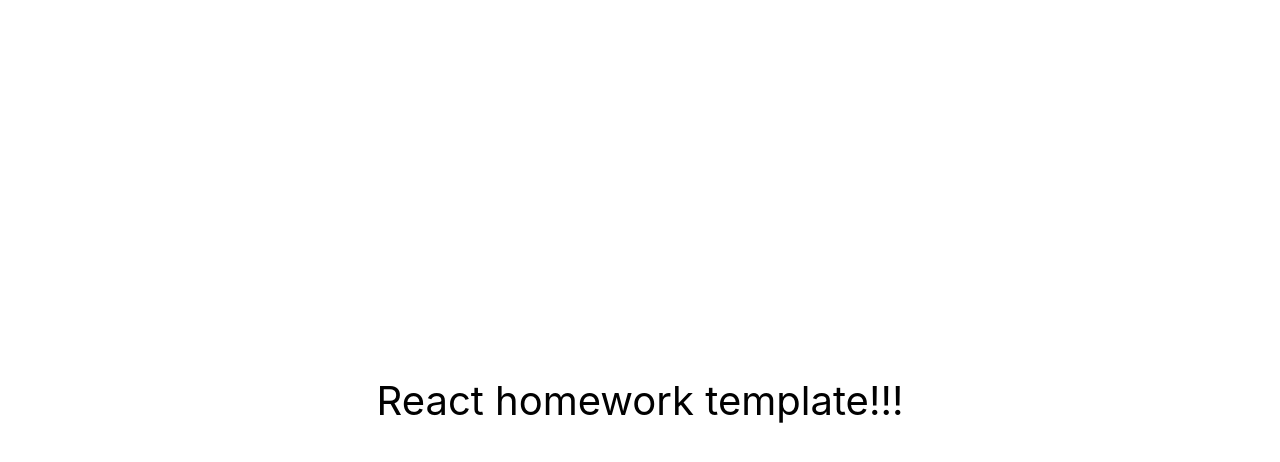
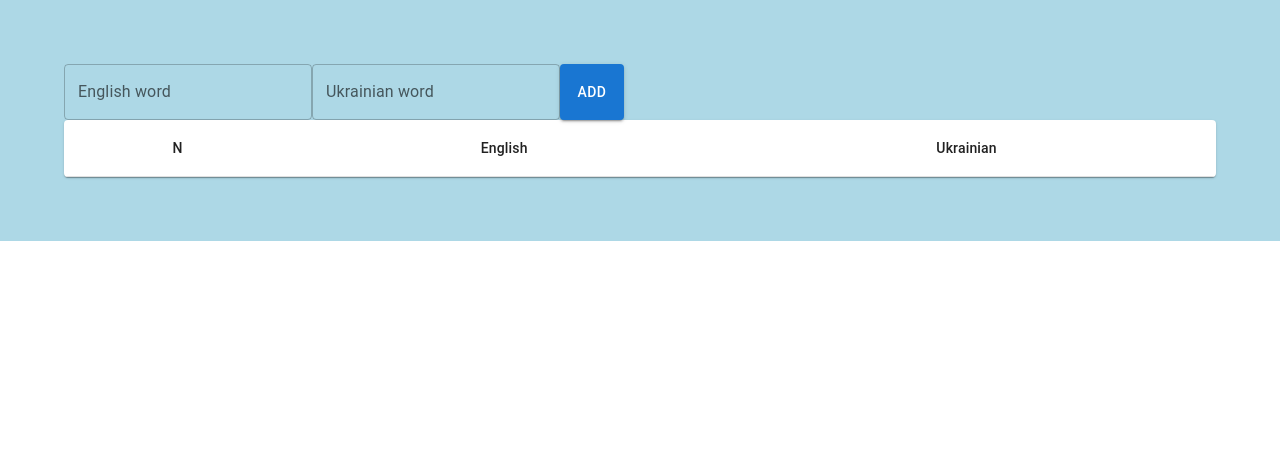
Before and after one commit to OlyaNegrych/my-vocabulary-react, a React (Create React App) app: page / in a window 1280 px wide. Shown: the top 462 px of the page. Built offline with nearby package versions, Linux system fonts and the light colour scheme.

Commit message:
added vocabulary form

```diff
--- a/package.json
+++ b/package.json
@@ -13,6 +13,7 @@
     "react": "^18.1.0",
     "react-dom": "^18.1.0",
     "react-scripts": "5.0.1",
+    "styled-components": "^5.3.6",
     "web-vitals": "^2.1.3"
   },
   "scripts": {
--- a/src/components/App.jsx
+++ b/src/components/App.jsx
@@ -1,16 +1,24 @@
-export const App = () => {
+import Box from '@mui/material/Box';
+
+import Vocabulary from '../components/Vocabulary/Vocabulary';
+
+const App = () => {
   return (
-    <div
-      style={{
-        height: '100vh',
-        display: 'flex',
-        justifyContent: 'center',
-        alignItems: 'center',
-        fontSize: 40,
-        color: '#010101'
+    <Box
+      sx={{
+        // width: 300,
+        // height: 500,
+        padding: 8,
+        backgroundColor: 'lightblue',
+        // '&:hover': {
+        //   backgroundColor: 'mint',
+        //   opacity: [0.9, 0.8, 0.7],
+        // },
       }}
     >
-      React homework template!!!
-    </div>
+      <Vocabulary />
+    </Box>
   );
 };
+
+export default App;
--- /dev/null
+++ b/src/components/Vocabulary/Vocabulary.jsx
@@ -0,0 +1,28 @@
+import { Component } from "react";
+import VocabularyForm from "./VocabularyForm";
+import WordList from "./WordsList/WordsList";
+
+class Vocabulary extends Component {
+  state = {
+    words: [],
+  };
+
+    handleAddWord = (word) => {
+        const newWord = { id: Date.now(), ...word}
+        this.setState(
+            prev => ({ words: [...prev.words, newWord] }),
+            // () => console.log(this.state)
+        );
+  };
+
+  render() {
+    return (
+      <>
+          <VocabularyForm onFormSubmit={this.handleAddWord} />
+          <WordList wordsList={this.state.words} />
+      </>
+    );
+  }
+}
+
+export default Vocabulary;
--- /dev/null
+++ b/src/components/Vocabulary/VocabularyForm.jsx
@@ -0,0 +1,62 @@
+import { Component } from 'react';
+import {  TextField,  Button } from '@mui/material';
+
+const initialState = { engWord: '', ukrWord: '' };
+
+class VocabularyForm extends Component {
+  state = {
+   ...initialState
+  };
+
+  handleChangeInput = e => {
+    this.setState({ [e.target.name]: e.target.value });
+  };
+
+    handleSubmit = (e) => {
+        e.preventDefault();
+        this.props.onFormSubmit(this.state);
+        this.setState({ ...initialState });
+  };
+
+  render() {
+    return (
+      <form style={{ display: 'flex' }} onSubmit={this.handleSubmit}>
+        <TextField
+          id="outlined-basic"
+          label="English word"
+          variant="outlined"
+          name="engWord"
+          onChange={this.handleChangeInput}
+          value={this.state.engWord}
+        />
+        <TextField
+          id="outlined-basic"
+          label="Ukrainian word"
+          variant="outlined"
+          name="ukrWord"
+          onChange={this.handleChangeInput}
+          value={this.state.ukrWord}
+        />
+        <Button type="submit" variant="contained">
+          Add
+        </Button>
+      </form>
+    );
+  }
+}
+
+export default VocabularyForm;
+
+/* <Fab color="primary" aria-label="add">
+  <AddIcon />
+</Fab>
+<Fab color="secondary" aria-label="edit">
+  <EditIcon />
+</Fab>
+<Fab variant="extended">
+  <NavigationIcon sx={{ mr: 1 }} />
+  Navigate
+</Fab>
+<Fab disabled aria-label="like">
+  <FavoriteIcon />
+</Fab> */
--- /dev/null
+++ b/src/components/Vocabulary/WordsList/WordsList.jsx
@@ -0,0 +1,64 @@
+import { Component } from 'react';
+// import { Button } from '@mui/material';
+import Table from '@mui/material/Table';
+import TableBody from '@mui/material/TableBody';
+import TableCell from '@mui/material/TableCell';
+import TableContainer from '@mui/material/TableContainer';
+import TableHead from '@mui/material/TableHead';
+import TableRow from '@mui/material/TableRow';
+import Paper from '@mui/material/Paper';
+
+class WordList extends Component {
+  render() {
+    const wordList = this.props.wordsList;
+    console.log(wordList);
+    return (
+      <TableContainer component={Paper}>
+        <Table sx={{ minWidth: 50 }} aria-label="simple table">
+          <TableHead>
+            <TableRow>
+              <TableCell align="center">N</TableCell>
+              <TableCell align="center">English</TableCell>
+              <TableCell align="center">Ukrainian</TableCell>
+            </TableRow>
+          </TableHead>
+          <TableBody>
+            {wordList.map((word, index) => (
+              <TableRow
+                key={word.id}
+                sx={{ '&:last-child td, &:last-child th': { border: 0 } }}
+              >
+                <TableCell align="center">{index + 1}</TableCell>
+                <TableCell align="center">{word.engWord}</TableCell>
+                <TableCell align="center">{word.ukrWord}</TableCell>
+              </TableRow>
+            ))}
+          </TableBody>
+        </Table>
+      </TableContainer>
+    );
+  }
+}
+
+export default WordList;
+
+// class WordList extends Component {
+//   render() {
+//     const wordList = this.props.wordsList;
+//     return (
+//         <ul>
+//           {wordList.map(word => (
+//             <li key={word.id}>
+//               {word.engWord} - {word.ukrWord}
+//               <Button type="submit" variant="contained">
+//                 Edit
+//               </Button>
+//               <Button type="submit" variant="contained">
+//                 Delete
+//               </Button>
+//             </li>
+//           ))}
+//         </ul>
+//     );
+//   }
+// }
--- a/src/index.js
+++ b/src/index.js
@@ -1,6 +1,6 @@
 import React from 'react';
 import ReactDOM from 'react-dom/client';
-import { App } from 'components/App';
+import App from 'components/App';
 import './index.css';
 
 ReactDOM.createRoot(document.getElementById('root')).render(
```
Also changed, not shown: src/components/Vocabulary/Vocabulary.styled.jsx (added, +14 -0 lines), src/components/Vocabulary/WordsList/WordsList.styled.jsx (added), src/pages/Home/HomePage.jsx (added), src/pages/Home/HomePage.styled.jsx (added), src/pages/LearnWords/LearnWords.jsx (added), 1 other file (tests, documents, lock files or other folders).
